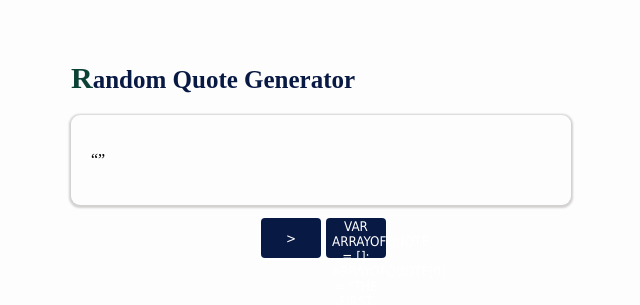
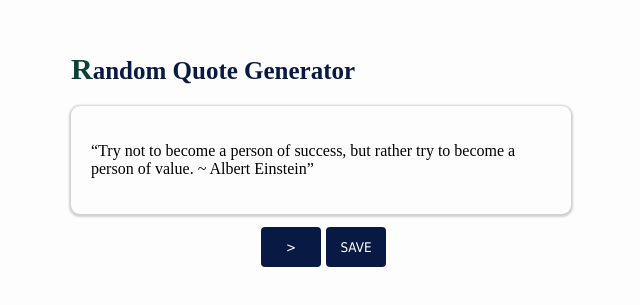
Before and after one commit to Searcher06/random-quote-generator, a plain HTML site: page index.html in a window 1280 px wide. Shown: the part 131-436 px from the top of the page, without its empty margins (319-959 px from the left). Drawn offline with Linux system fonts and the light colour scheme.

Commit message:
Update index.html

```diff
--- a/index.html
+++ b/index.html
@@ -10,7 +10,9 @@
 <body>
     <div class="container">
 
-        <h2>Random Quote Generator</h2>
+        <div class="header">
+            <h2>Random Quote Generator</h2>
+        </div>
 
         <div class="quote-container">
         <p>
@@ -19,7 +21,7 @@
         <div class="btn">
         <div class="button-container">
             <button onclick="generate()">></button>
-            <button onclick="save()>Save</button>
+            <button onclick="save()">Save</button>
         </div>
         </div>
     </div>
@@ -68,7 +70,8 @@
         }
 
         document.onload(document.getElementById("quote").textContent = arrayOfQuote[Math.floor(Math.random() * 10)]);
-                 function save(){
+
+        function save(){
             let quoteValue = document.getElementById('quote').textContent;
             //converting the text to blob.
             const texToBlob = new Blob([quoteValue], { type: "text/plain" });
@@ -85,6 +88,7 @@
             }
             newLink.click()
         };
+
     </script>
 </body>
 </html>
```
